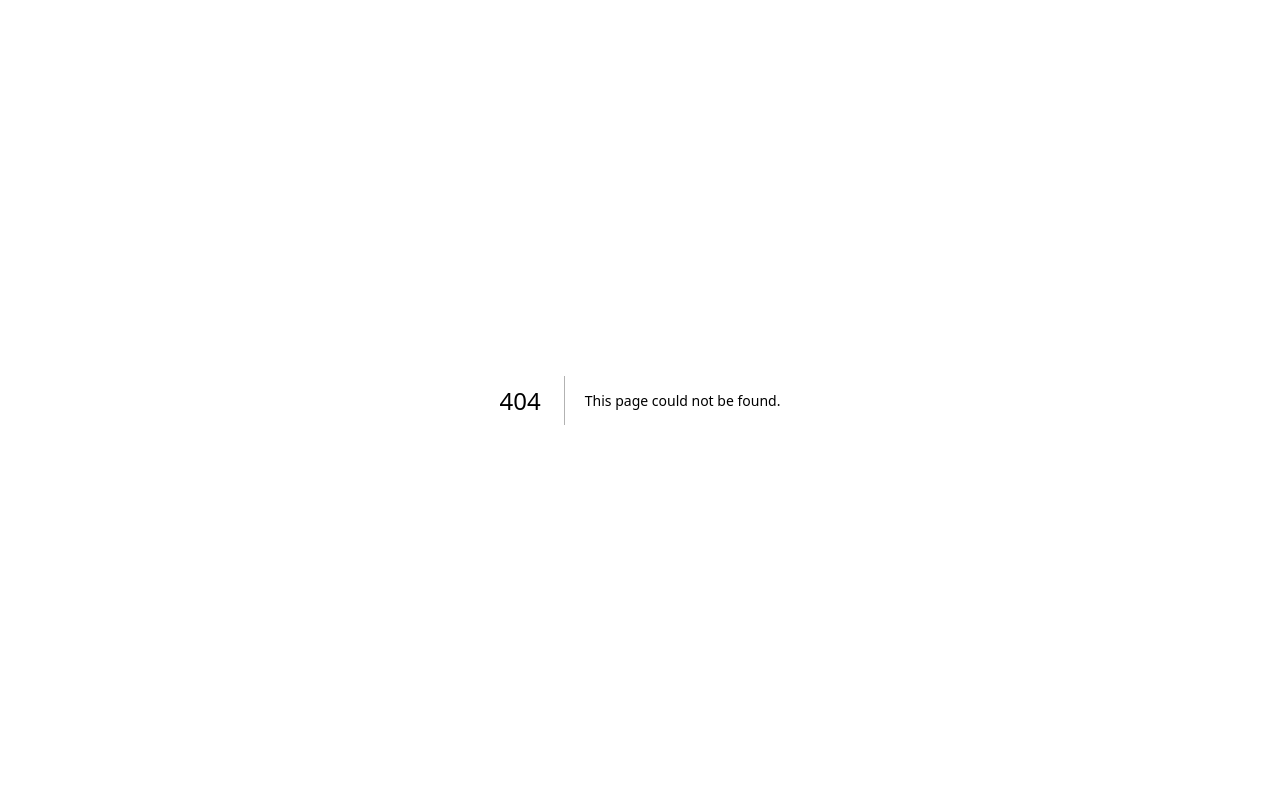
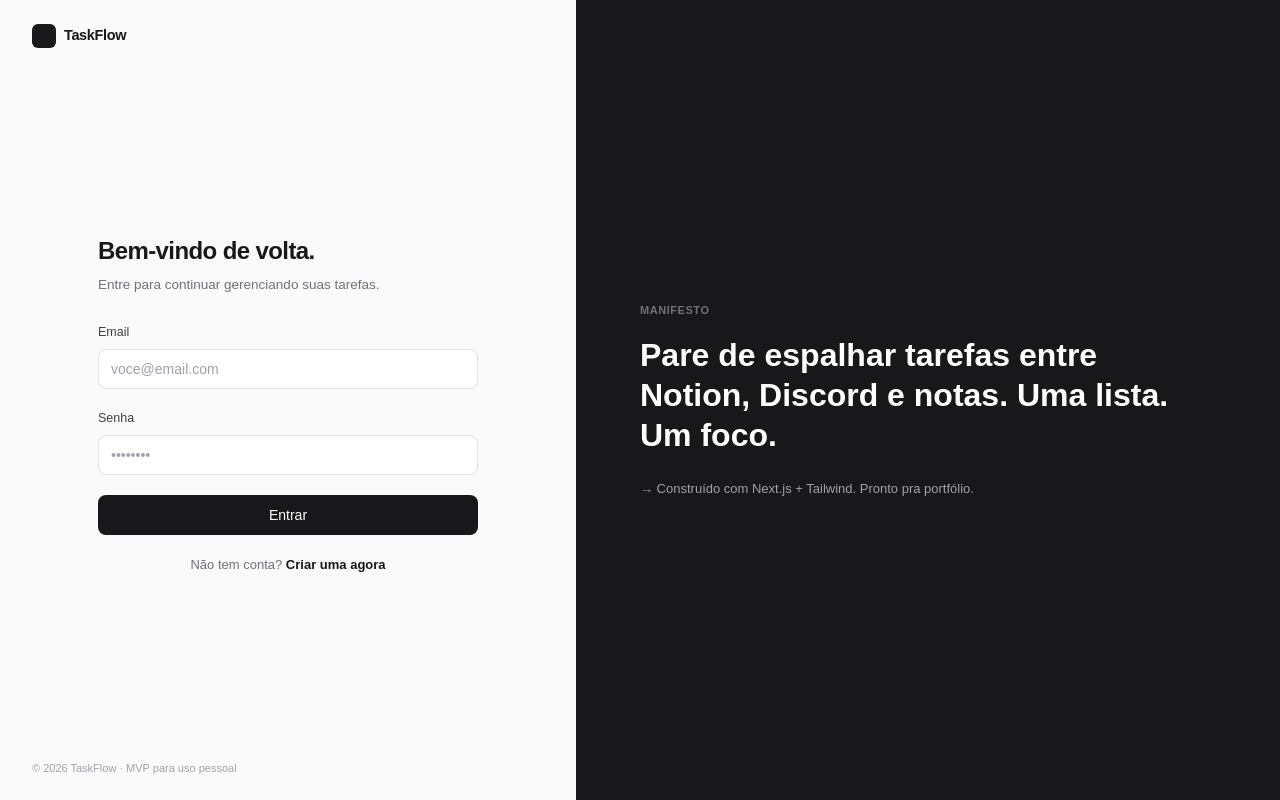
Before and after one commit to nsantos1/taskFlow, a Next.js app: page /login in a window 1280 px wide. Before the commit this address had no page. Built offline with nearby package versions, Linux system fonts and the light colour scheme.

Commit message:
Passo 1 - Bloco B: telas de cadastro e login

```diff
--- /dev/null
+++ b/app/dashboard/page.tsx
@@ -0,0 +1,19 @@
+import { createClient } from '@/utils/supabase/server'
+
+export default async function DashboardPage() {
+  const supabase = await createClient()
+  const { data: { user } } = await supabase.auth.getUser()
+
+  return (
+    <div className="min-h-screen bg-ink-50 flex items-center justify-center">
+      <div className="text-center">
+        <h1 className="text-[22px] font-semibold text-ink-900">
+          Login funcionou! 🎉
+        </h1>
+        <p className="mt-2 text-[14px] text-ink-500">
+          Logado como: {user?.email ?? 'desconhecido'}
+        </p>
+      </div>
+    </div>
+  )
+}
--- /dev/null
+++ b/app/login/actions.ts
@@ -0,0 +1,46 @@
+'use server'
+
+import { revalidatePath } from 'next/cache'
+import { redirect } from 'next/navigation'
+import { createClient } from '@/utils/supabase/server'
+
+export async function login(formData: FormData) {
+  const supabase = await createClient()
+
+  const data = {
+    email: formData.get('email') as string,
+    password: formData.get('password') as string,
+  }
+
+  const { error } = await supabase.auth.signInWithPassword(data)
+
+  if (error) {
+    redirect('/login?error=' + encodeURIComponent('Email ou senha incorretos.'))
+  }
+
+  revalidatePath('/', 'layout')
+  redirect('/dashboard')
+}
+
+export async function signup(formData: FormData) {
+  const supabase = await createClient()
+
+  const email = formData.get('email') as string
+  const password = formData.get('password') as string
+  const fullName = formData.get('fullName') as string
+
+  const { error } = await supabase.auth.signUp({
+    email,
+    password,
+    options: {
+      data: { full_name: fullName },
+    },
+  })
+
+  if (error) {
+    redirect('/login?error=' + encodeURIComponent('Não foi possível criar a conta. ' + error.message))
+  }
+
+  revalidatePath('/', 'layout')
+  redirect('/dashboard')
+}
--- /dev/null
+++ b/app/login/page.tsx
@@ -0,0 +1,122 @@
+import Link from 'next/link'
+import { login, signup } from './actions'
+
+export default async function LoginPage({
+  searchParams,
+}: {
+  searchParams: Promise<{ error?: string; mode?: string }>
+}) {
+  const params = await searchParams
+  const isSignup = params.mode === 'signup'
+
+  return (
+    <div className="min-h-screen bg-ink-50 flex">
+      {/* Lado esquerdo — formulário */}
+      <div className="flex-1 flex flex-col">
+        <div className="px-8 pt-6 flex items-center gap-2">
+          <div className="w-6 h-6 rounded-md bg-ink-900" />
+          <span className="text-[14.5px] font-semibold tracking-tight text-ink-900">
+            TaskFlow
+          </span>
+        </div>
+
+        <div className="flex-1 flex items-center justify-center px-6">
+          <div className="w-full max-w-[380px]">
+            <h1 className="text-[24px] font-semibold tracking-tight text-ink-900">
+              {isSignup ? 'Crie sua conta.' : 'Bem-vindo de volta.'}
+            </h1>
+            <p className="text-[13.5px] text-ink-500 mt-1.5">
+              {isSignup
+                ? 'Comece a organizar suas tarefas agora.'
+                : 'Entre para continuar gerenciando suas tarefas.'}
+            </p>
+
+            {params.error && (
+              <div className="mt-4 text-[13px] text-status-high bg-red-50 border border-red-100 rounded-lg px-3 py-2">
+                {params.error}
+              </div>
+            )}
+
+            <form className="mt-6 flex flex-col gap-4">
+              {isSignup && (
+                <div>
+                  <label className="text-[12.5px] font-medium text-ink-700">
+                    Nome
+                  </label>
+                  <input
+                    name="fullName"
+                    type="text"
+                    required
+                    placeholder="Seu nome"
+                    className="mt-1.5 w-full h-10 px-3 rounded-lg border border-ink-200 bg-white text-[14px] text-ink-900 placeholder:text-ink-400 focus:outline-none focus:border-ink-900"
+                  />
+                </div>
+              )}
+
+              <div>
+                <label className="text-[12.5px] font-medium text-ink-700">
+                  Email
+                </label>
+                <input
+                  name="email"
+                  type="email"
+                  required
+                  placeholder="voce@email.com"
+                  className="mt-1.5 w-full h-10 px-3 rounded-lg border border-ink-200 bg-white text-[14px] text-ink-900 placeholder:text-ink-400 focus:outline-none focus:border-ink-900"
+                />
+              </div>
+
+              <div>
+                <label className="text-[12.5px] font-medium text-ink-700">
+                  Senha
+                </label>
+                <input
+                  name="password"
+                  type="password"
+                  required
+                  placeholder="••••••••"
+                  className="mt-1.5 w-full h-10 px-3 rounded-lg border border-ink-200 bg-white text-[14px] text-ink-900 placeholder:text-ink-400 focus:outline-none focus:border-ink-900"
+                />
+              </div>
+
+              <button
+                formAction={isSignup ? signup : login}
+                className="mt-1 h-10 rounded-lg bg-ink-900 text-white text-[14px] font-medium hover:bg-ink-800 transition-colors"
+              >
+                {isSignup ? 'Criar conta' : 'Entrar'}
+              </button>
+            </form>
+
+            <p className="mt-5 text-center text-[13px] text-ink-500">
+              {isSignup ? 'Já tem conta? ' : 'Não tem conta? '}
+              <Link
+                href={isSignup ? '/login' : '/login?mode=signup'}
+                className="font-semibold text-ink-900 hover:underline"
+              >
+                {isSignup ? 'Entrar' : 'Criar uma agora'}
+              </Link>
+            </p>
+          </div>
+        </div>
+
+        <div className="px-8 pb-6 text-[11px] text-ink-400">
+          © 2026 TaskFlow · MVP para uso pessoal
+        </div>
+      </div>
+
+      {/* Lado direito — painel escuro */}
+      <div className="hidden lg:flex flex-1 bg-ink-900 flex-col justify-center px-16">
+        <div className="text-[11px] font-semibold tracking-wider text-ink-500 uppercase">
+          Manifesto
+        </div>
+        <h2 className="mt-4 text-[32px] leading-tight font-bold text-white">
+          Pare de espalhar tarefas entre Notion, Discord e notas.
+          Uma lista. Um foco.
+        </h2>
+        <p className="mt-6 text-[13px] text-ink-400">
+          → Construído com Next.js + Tailwind. Pronto pra portfólio.
+        </p>
+      </div>
+    </div>
+  )
+}
--- a/app/page.tsx
+++ b/app/page.tsx
@@ -1,65 +1,5 @@
-import Image from "next/image";
+import { redirect } from 'next/navigation'
 
 export default function Home() {
-  return (
-    <div className="flex flex-col flex-1 items-center justify-center bg-zinc-50 font-sans dark:bg-black">
-      <main className="flex flex-1 w-full max-w-3xl flex-col items-center justify-between py-32 px-16 bg-white dark:bg-black sm:items-start">
-        <Image
-          className="dark:invert"
-          src="/next.svg"
-          alt="Next.js logo"
-          width={100}
-          height={20}
-          priority
-        />
-        <div className="flex flex-col items-center gap-6 text-center sm:items-start sm:text-left">
-          <h1 className="max-w-xs text-3xl font-semibold leading-10 tracking-tight text-black dark:text-zinc-50">
-            To get started, edit the page.tsx file.
-          </h1>
-          <p className="max-w-md text-lg leading-8 text-zinc-600 dark:text-zinc-400">
-            Looking for a starting point or more instructions? Head over to{" "}
-            <a
-              href="https://vercel.com/templates?framework=next.js&utm_source=create-next-app&utm_medium=appdir-template-tw&utm_campaign=create-next-app"
-              className="font-medium text-zinc-950 dark:text-zinc-50"
-            >
-              Templates
-            </a>{" "}
-            or the{" "}
-            <a
-              href="https://nextjs.org/learn?utm_source=create-next-app&utm_medium=appdir-template-tw&utm_campaign=create-next-app"
-              className="font-medium text-zinc-950 dark:text-zinc-50"
-            >
-              Learning
-            </a>{" "}
-            center.
-          </p>
-        </div>
-        <div className="flex flex-col gap-4 text-base font-medium sm:flex-row">
-          <a
-            className="flex h-12 w-full items-center justify-center gap-2 rounded-full bg-foreground px-5 text-background transition-colors hover:bg-[#383838] dark:hover:bg-[#ccc] md:w-[158px]"
-            href="https://vercel.com/new?utm_source=create-next-app&utm_medium=appdir-template-tw&utm_campaign=create-next-app"
-            target="_blank"
-            rel="noopener noreferrer"
-          >
-            <Image
-              className="dark:invert"
-              src="/vercel.svg"
-              alt="Vercel logomark"
-              width={16}
-              height={16}
-            />
-            Deploy Now
-          </a>
-          <a
-            className="flex h-12 w-full items-center justify-center rounded-full border border-solid border-black/[.08] px-5 transition-colors hover:border-transparent hover:bg-black/[.04] dark:border-white/[.145] dark:hover:bg-[#1a1a1a] md:w-[158px]"
-            href="https://nextjs.org/docs?utm_source=create-next-app&utm_medium=appdir-template-tw&utm_campaign=create-next-app"
-            target="_blank"
-            rel="noopener noreferrer"
-          >
-            Documentation
-          </a>
-        </div>
-      </main>
-    </div>
-  );
+  redirect('/login')
 }
```
